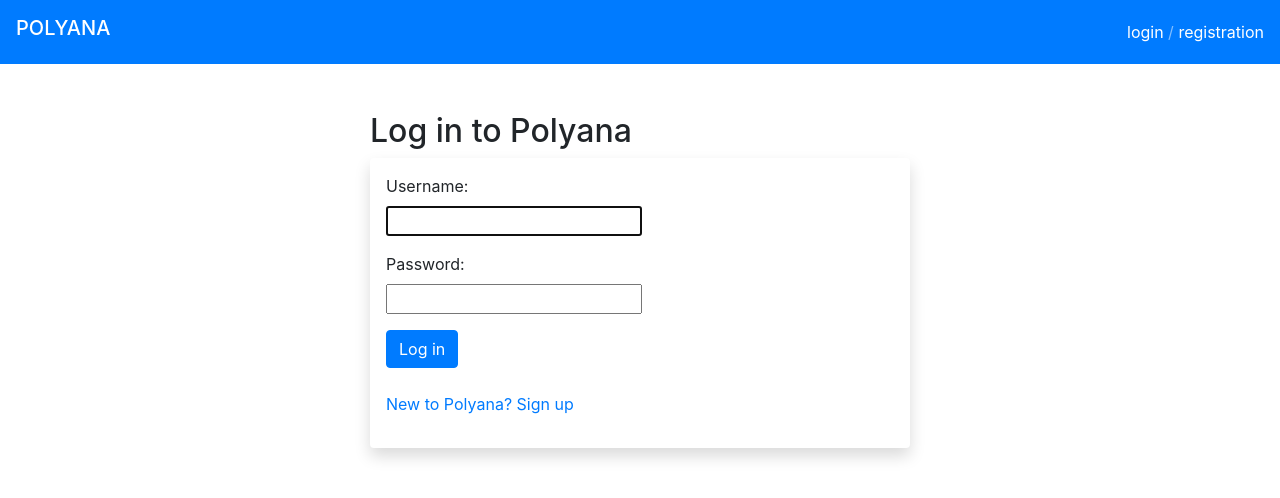
After one commit to dziaineka/polyana, a Django app: page /polyana/login/ in a window 1280 px wide. The commit adds this page. Shown: the top 498 px of the page. Run offline with Django 3.2, Linux system fonts and the light colour scheme; some libraries are stand-ins or nearby versions.

Commit message:
added UI for registration/login/homepage

```diff
--- a/game_server/strategy_game_server/polyana/models.py
+++ b/game_server/strategy_game_server/polyana/models.py
@@ -1,8 +1,10 @@
 from django.contrib.postgres.fields import JSONField
 from django.db import models
+from django.contrib.auth.models import User
 
 
 class Player(models.Model):
+    user_id = models.ForeignKey(User, on_delete=models.CASCADE, default=None)
     nickname = models.CharField(max_length=200, null=False, blank=False, unique=True)
     password = models.CharField(max_length=200, null=False, blank=False)
     token = models.CharField(max_length=200, null=True, blank=True, unique=True)
--- a/game_server/strategy_game_server/polyana/templates/polyana/base.html
+++ b/game_server/strategy_game_server/polyana/templates/polyana/base.html
@@ -1,11 +1,29 @@
+
 <!DOCTYPE html>
+<html lang="en">
+  <head>
+    <meta charset="utf-8">
+    <title>{% block title %}Polyana{% endblock %}</title>
+    <meta name="viewport" content="width=device-width, initial-scale=1, shrink-to-fit=no">
+    <link rel="stylesheet" href="https://stackpath.bootstrapcdn.com/bootstrap/4.3.1/css/bootstrap.min.css" integrity="sha384-ggOyR0iXCbMQv3Xipma34MD+dH/1fQ784/j6cY/iJTQUOhcWr7x9JvoRxT2MZw1T" crossorigin="anonymous">
+  </head>
+  <body>
+    <header class="navbar navbar-dark bg-primary">
+      <h1 class="navbar-brand">POLYANA</h1>
+        <div class="navbar-text">
+        {% if user.is_authenticated %}
+          <a href="{% url 'logout' %}">logout</a>
+        {% else %}
+          <a href="{% url 'login' %}">login</a>
+          /
+          <a href="{% url 'registration' %}">registration</a>
+        {% endif %}
+      </div>
+    </header>
 
-<html lang="ru">
-    <head>
-        <title>Polyana</title>
-    </head>
-    <body>
-    Polyana BASE
-
-    </body>
+    <div class="container">
+      {% block content %}
+      {% endblock %}
+    </div>
+  </body>
 </html>
--- /dev/null
+++ b/game_server/strategy_game_server/polyana/templates/registration/login.html
@@ -0,0 +1,32 @@
+{% extends 'polyana/base.html' %}
+
+{% block content %}
+ <div class="row justify-content-center mt-5">
+ <div class="col-sm-6">
+  <h2>Log in to Polyana</h2>
+
+  {% if form.errors %}
+    <p style="color: red">Your username and password didn't match. Please try again.</p>
+  {% endif %}
+  <form method="post" class="shadow p-3 mb-5 bg-white rounded">
+    {% csrf_token %}
+    <input type="hidden" name="next" value="{{ next }}" />
+    {% for field in form %}
+
+      <p>
+        {{ field.label_tag }}<br>
+        {{ field }}<br>
+        {% for error in field.errors %}
+          <p style="color: red">{{ error }}</p>
+        {% endfor %}
+        {% if field.help_text %}
+          <p><small style="color: grey">{{ field.help_text }}</small></p>
+        {% endif %}
+      </p>
+    {% endfor %}
+    <div class="form-group row">
+      <div class="col-sm-10">
+    <button type="submit" class="btn btn-primary">Log in</button>
+    <a href="{% url 'registration' %}"><br> <br>New to Polyana? Sign up</a>
+  </form>
+{% endblock %}
--- a/game_server/strategy_game_server/polyana/urls.py
+++ b/game_server/strategy_game_server/polyana/urls.py
@@ -1,12 +1,25 @@
 from django.urls import path
-from . import views
+from .views import (
+    ApiRegistrationView,
+    ApiLoginView,
+    ApiStatsView,
+    RegistrationView,
+    HomePageView,
+    MyLoginView,
+    MyLogoutView
+)
 from django.views.decorators.csrf import csrf_exempt
 
 
 urlpatterns = [
-    path('api/registration/', csrf_exempt(views.ApiRegistrationView.as_view())),
-    path('api/login/', csrf_exempt(views.ApiLoginView.as_view())),
-    path('api/stats/', views.ApiStatsView.as_view()),
 
-    # path('registration/', views.RegistrationView.as_view()),
+    path('api/registration/', csrf_exempt(ApiRegistrationView.as_view())),
+    path('api/login/', csrf_exempt(ApiLoginView.as_view())),
+    path('api/stats/', ApiStatsView.as_view()),
+
+    path('registration/', RegistrationView.as_view(), name='registration'),
+    path('login/', MyLoginView.as_view(), name='login'),
+    path('logout/', MyLogoutView.as_view(), name='logout'),
+
+    path('homepage/', HomePageView.as_view(), name='home'),
 ]
--- a/game_server/strategy_game_server/polyana/views.py
+++ b/game_server/strategy_game_server/polyana/views.py
@@ -1,14 +1,21 @@
 from datetime import datetime, timezone
-from django.http import HttpResponse
+from django.http import HttpResponse, HttpResponseRedirect
+from django.contrib.auth import login, authenticate
+from django.contrib.auth.decorators import login_required
+from django.contrib.auth.views import LoginView, LogoutView
 from django.contrib.auth.models import User
 from django.views import View
+from django.shortcuts import render, redirect
+from django.utils.decorators import method_decorator
+
 from hashlib import md5
 import json
 
 from .forms import (
     ApiRegistrationForm,
     ApiLoginForm,
-    ApiStatsForm
+    ApiStatsForm,
+    RegistrationForm
 )
 from .helpers.token import get_token, get_token_expiration
 from .helpers.event import event_save
@@ -30,6 +37,10 @@ class ApiRegistrationView(View):
             user.username = player.nickname
             user.password = player.password
             user.save()
+
+            player.user_id = user
+            player.save()
+
             event_save(player, 'registration')
 
             return HttpResponse(
@@ -175,3 +186,69 @@ class ApiStatsView(View):
             content_type="application/json",
             status=403
         )
+
+
+class RegistrationView(View):
+    def post(self, request):
+        form = RegistrationForm(request.POST)
+        if form.is_valid():
+            user = form.save()
+
+            player = Player()
+            player.nickname = form.cleaned_data.get('username')
+            player.password = md5(form.cleaned_data.get('password1').encode()).hexdigest()
+            player.token = get_token()
+            player.token_expiration = get_token_expiration()
+            player.user_id = user
+            player.save()
+            event_save(player, 'registration')
+
+            raw_password = form.cleaned_data.get('password1')
+            user = authenticate(username=user.username, password=raw_password)
+            login(request, user)
+            return HttpResponseRedirect('../homepage')
+        return render(request, 'registration/signup.html', {'form': form})
+
+    def get(self, request):
+        form = RegistrationForm()
+        return render(request, 'registration/signup.html', {'form': form})
+
+
+class HomePageView(View):
+    @method_decorator(login_required)
+    def dispatch(self, request, *args, **kwargs):
+        return super(HomePageView, self).dispatch(request, *args, **kwargs)
+
+    def get(self, request):
+        try:
+            player = Player.objects.get(user_id=self.request.user)
+            leaders = Player.objects.order_by('-winrate')[0:10]
+        except Player.DoesNotExist as e:
+            return HttpResponse('Error 404')
+
+        return render(request, 'polyana/home.html', {'player': player, 'leaders': leaders})
+
+
+
+class MyLoginView(LoginView):
+    def form_valid(self, form):
+        response = super().form_valid(form)
+
+        player = Player.objects.get(user_id=self.request.user)
+
+        if player.token_expiration < datetime.now(timezone.utc):
+            player.token = get_token()
+
+        player.token_expiration = get_token_expiration()
+        player.save()
+
+        event_save(player, 'login')
+
+        return response
+
+
+class MyLogoutView(LogoutView):
+    def dispatch(self, request, *args, **kwargs):
+        event_save(Player.objects.get(user_id=self.request.user), 'logout')
+        response = super().dispatch(request, *args, **kwargs)
+        return response
--- a/game_server/strategy_game_server/strategy_game_server/settings.py
+++ b/game_server/strategy_game_server/strategy_game_server/settings.py
@@ -123,3 +123,6 @@ USE_TZ = True
 # https://docs.djangoproject.com/en/2.2/howto/static-files/
 
 STATIC_URL = '/static/'
+
+LOGIN_REDIRECT_URL = '../homepage'
+LOGOUT_REDIRECT_URL = '../login'
--- a/game_server/strategy_game_server/strategy_game_server/urls.py
+++ b/game_server/strategy_game_server/strategy_game_server/urls.py
@@ -20,7 +20,9 @@ from django.contrib.auth import views
 
 urlpatterns = [
     url('admin/', admin.site.urls),
-    # path(r'^accounts/login/$', views.login, name='login'),
-    # path(r'^accounts/logout/$', views.logout, name='logout', kwargs={'next_page': '/'}),
+    # path('accounts/login/', views.LoginView.as_view(), name='login'),
+    # path('accounts/logout/', views.LogoutView.as_view(), name='logout', kwargs={'next_page': '/'}),
+    # path('login/', views.LoginView, name='login'),
+    # path('logout/', views.LogoutView, name='logout', kwargs={'next_page': '/'}),
     url(r'polyana/', include('polyana.urls')),
 ]
```
Also changed, not shown: game_server/strategy_game_server/polyana/forms.py (+17 -0 lines), game_server/strategy_game_server/polyana/templates/polyana/home.html (added, +24 -0 lines), game_server/strategy_game_server/polyana/templates/registration/signup.html (+26 -0 lines), game_server/strategy_game_server/polyana/migrations/0002_player_user_id.py (added), 1 other file.
